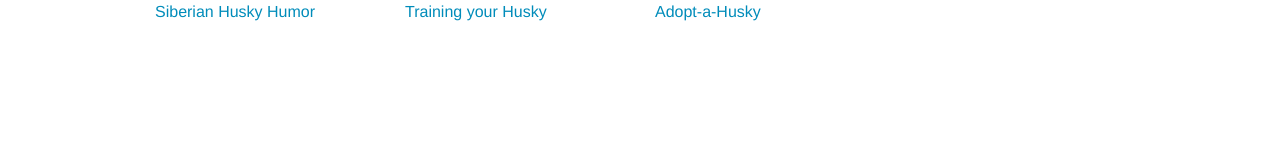
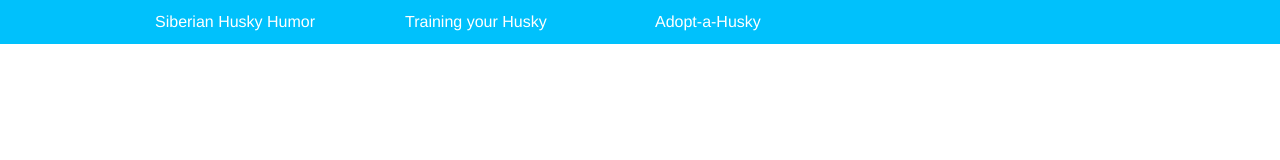
Before and after one commit to vinniewrote/chicago-web-conf, a website: page header.html in a window 1280 px wide. Drawn offline with Linux system fonts and the light colour scheme.

Commit message:
header dev: small styling

```diff
--- a/header.html
+++ b/header.html
@@ -5,6 +5,7 @@
     <meta name="viewport" content="width=device-width, initial-scale=1.0" />
     <title>Foundation</title>
     <link rel="stylesheet" href="css/app.css" />
+    <link rel="stylesheet" href="css/styles.css">
     <script src="bower_components/modernizr/modernizr.js"></script>
   </head>
 
--- /dev/null
+++ b/scss/styles.scss
@@ -0,0 +1,8 @@
+nav {
+	background: #00c1fc;
+	padding: 10px 0;
+	a {
+		text-decoration: none;
+		color: #fff;
+	}
+}
```
Also changed, not shown: css/styles.css (added).
